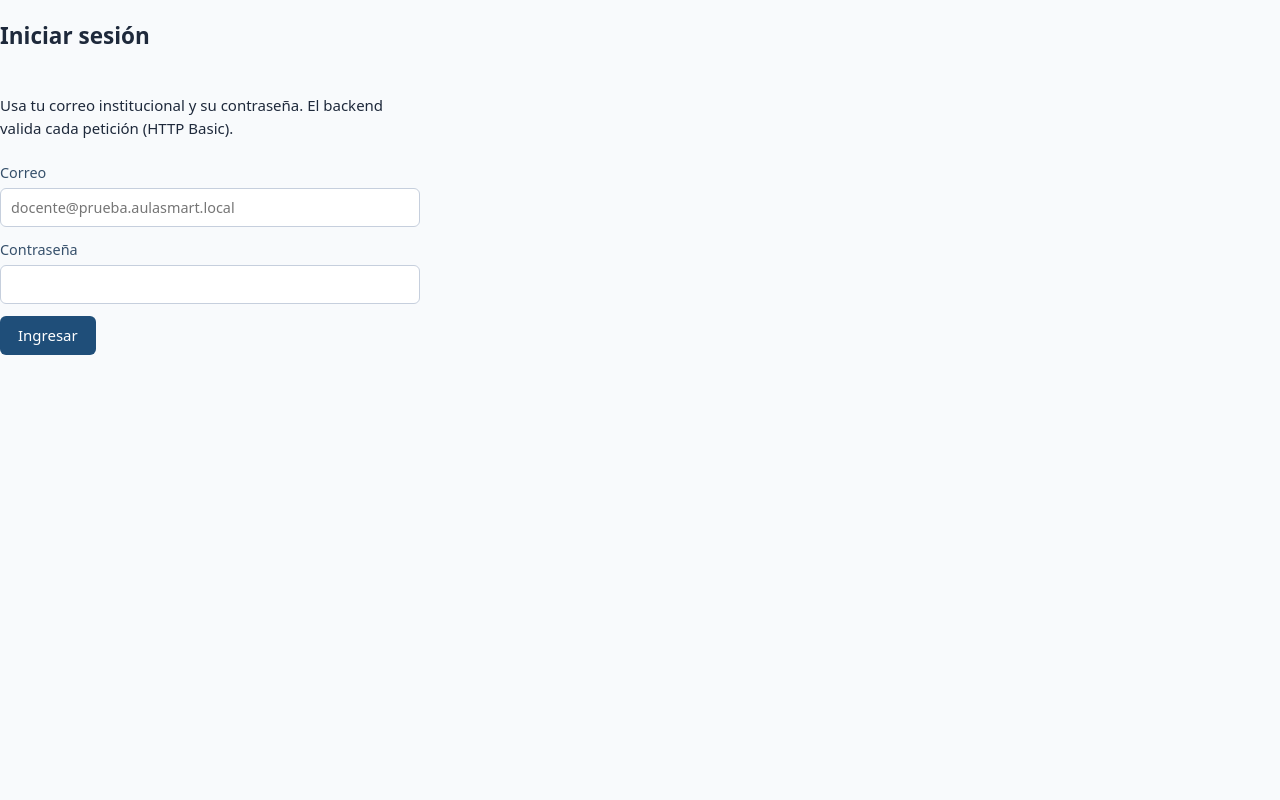
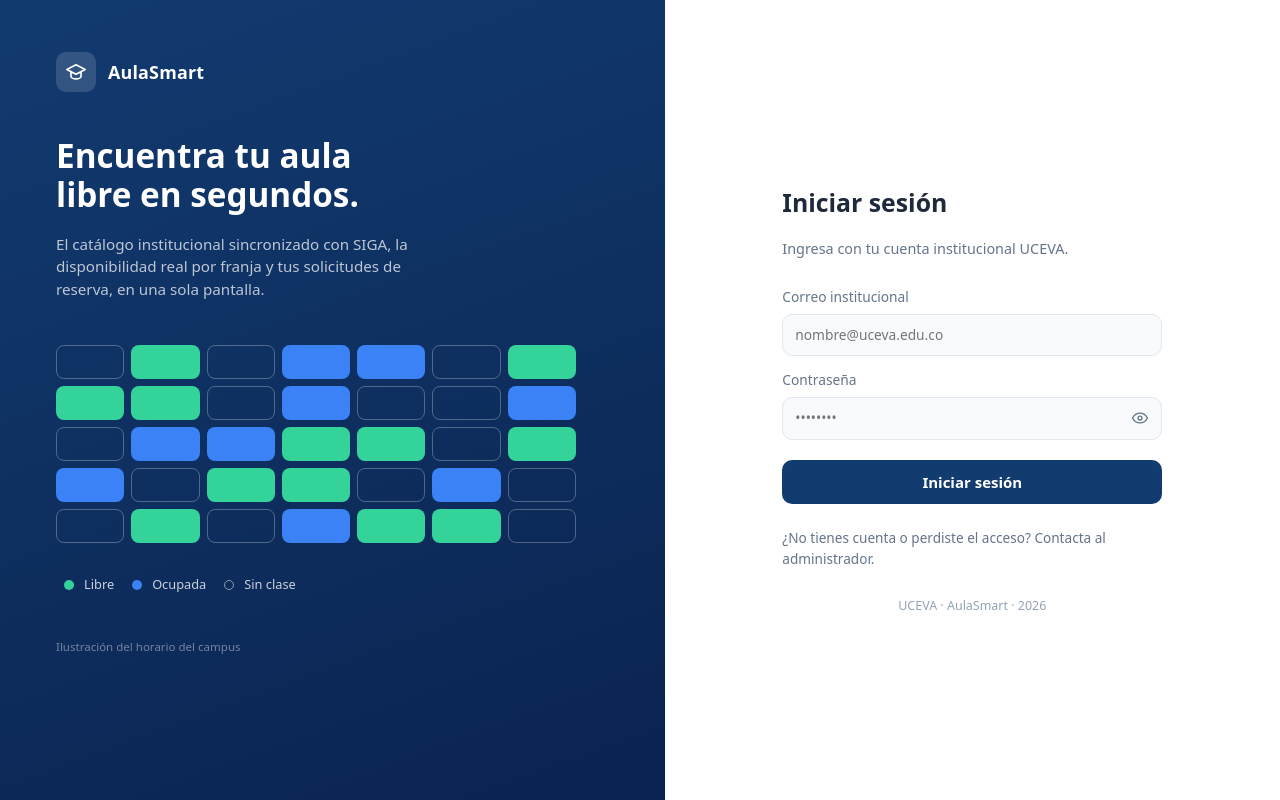
Before and after one commit to stevendz2002/aulasmart-backend, an Angular app in the folder aulasmart-frontend/: page /login in a window 1280 px wide. Built offline with nearby package versions, Linux system fonts and the light colour scheme.

Commit message:
feat(sesion): approved two-panel login (sign-in only; accounts created by the administrator)

```diff
--- /dev/null
+++ b/aulasmart-frontend/src/app/features/sesion/login-page.css
@@ -0,0 +1,272 @@
+/* Ingreso (diseño aprobado): dos paneles. El oscuro presenta la propuesta de
+   valor cuadrícula horaria decorativa (no son datos); el claro concentra el
+   formulario. Sin registro: las cuentas las crea el administrador. */
+
+.pantalla {
+  display: grid;
+  grid-template-columns: minmax(0, 1.08fr) minmax(0, 1fr);
+  min-height: 100vh;
+}
+
+/* ---------- Panel oscuro (marca + ilustración decorativa) ---------- */
+
+.panel-oscuro {
+  background: linear-gradient(160deg, #123B70 0%, #0A2350 100%);
+  color: #fff;
+  padding: 52px 56px 40px;
+  display: flex;
+  flex-direction: column;
+  gap: 18px;
+}
+
+.panel-oscuro .marca {
+  display: flex;
+  align-items: center;
+  gap: 12px;
+  margin-bottom: 26px;
+}
+
+.panel-oscuro .logotipo {
+  width: 40px;
+  height: 40px;
+  border-radius: 10px;
+  background: rgba(255, 255, 255, 0.14);
+  display: flex;
+  align-items: center;
+  justify-content: center;
+}
+
+.panel-oscuro .logotipo svg {
+  width: 22px;
+  height: 22px;
+}
+
+.panel-oscuro .nombre {
+  font-weight: 700;
+  font-size: 1.12rem;
+  letter-spacing: 0.01em;
+}
+
+.panel-oscuro h1 {
+  margin: 0;
+  font-size: clamp(1.7rem, 2.6vw, 2.3rem);
+  line-height: 1.18;
+  max-width: 17ch;
+}
+
+.panel-oscuro .propuesta {
+  margin: 0;
+  color: rgba(255, 255, 255, 0.72);
+  font-size: 0.95rem;
+  max-width: 44ch;
+}
+
+/* Cuadrícula horaria decorativa (7 bloques × 5 franjas). */
+.cuadricula {
+  margin: 26px 0 14px;
+  display: grid;
+  grid-template-columns: repeat(7, 1fr);
+  grid-auto-rows: 34px;
+  gap: 7px;
+  max-width: 520px;
+  align-self: stretch;
+}
+
+.celda {
+  border-radius: 8px;
+}
+
+.celda-libre {
+  background: #34D399;
+}
+
+.celda-ocupada {
+  background: #3B82F6;
+}
+
+.celda-vacia {
+  border: 1px solid rgba(255, 255, 255, 0.28);
+}
+
+.leyenda {
+  display: flex;
+  align-items: center;
+  gap: 10px;
+  flex-wrap: wrap;
+  font-size: 0.8rem;
+  color: rgba(255, 255, 255, 0.78);
+}
+
+.leyenda .punto {
+  width: 10px;
+  height: 10px;
+  border-radius: 50%;
+  display: inline-block;
+  margin-left: 8px;
+}
+
+.leyenda .punto.libre {
+  background: #34D399;
+}
+
+.leyenda .punto.ocupada {
+  background: #3B82F6;
+}
+
+.leyenda .punto.vacia {
+  border: 1px solid rgba(255, 255, 255, 0.5);
+  background: transparent;
+}
+
+.nota-ilustracion {
+  margin-top: 26px;
+  font-size: 0.72rem;
+  color: rgba(255, 255, 255, 0.42);
+}
+
+/* ---------- Panel claro (formulario) ---------- */
+
+.panel-formulario {
+  background: var(--color-surface);
+  display: flex;
+  flex-direction: column;
+  justify-content: center;
+  padding: 48px min(7vw, 96px);
+}
+
+.panel-formulario form {
+  width: 100%;
+  max-width: 380px;
+  margin: 0 auto;
+  display: flex;
+  flex-direction: column;
+  gap: 14px;
+}
+
+.panel-formulario h2 {
+  margin: 0 0 2px;
+  font-size: 1.55rem;
+  color: var(--color-text);
+}
+
+.panel-formulario .introduccion {
+  margin: 0 0 14px;
+  color: var(--color-text-secondary);
+  font-size: 0.9rem;
+}
+
+.panel-formulario label {
+  display: flex;
+  flex-direction: column;
+  gap: 6px;
+  font-size: 0.86rem;
+  color: var(--color-text-secondary);
+}
+
+.panel-formulario input {
+  padding: 10px 12px;
+  border: 1px solid var(--color-border);
+  border-radius: var(--radius-md);
+  font: inherit;
+  color: var(--color-text);
+  background: var(--color-background);
+  width: 100%;
+}
+
+.panel-formulario input:focus {
+  outline: 2px solid var(--color-primary-light);
+  border-color: var(--color-primary);
+}
+
+/* Contraseña con ojo (mostrar/ocultar). */
+.campo-clave {
+  position: relative;
+  display: flex;
+  align-items: center;
+}
+
+.campo-clave input {
+  padding-right: 42px;
+}
+
+.alternar-clave {
+  position: absolute;
+  right: 6px;
+  top: 50%;
+  transform: translateY(-50%);
+  border: 0;
+  background: transparent;
+  color: var(--color-text-secondary);
+  cursor: pointer;
+  width: 32px;
+  height: 32px;
+  border-radius: var(--radius-sm);
+  display: flex;
+  align-items: center;
+  justify-content: center;
+}
+
+.alternar-clave:hover {
+  background: var(--color-primary-light);
+  color: var(--color-primary-dark);
+}
+
+.alternar-clave svg {
+  width: 18px;
+  height: 18px;
+}
+
+.ingresar {
+  margin-top: 6px;
+  padding: 11px 16px;
+  border: 0;
+  border-radius: var(--radius-md);
+  background: var(--color-primary-dark);
+  color: #fff;
+  font: inherit;
+  font-weight: 600;
+  cursor: pointer;
+}
+
+.ingresar:hover {
+  background: #0D2F5C;
+}
+
+.ingresar:disabled {
+  opacity: 0.6;
+  cursor: wait;
+}
+
+.panel-formulario .estado {
+  margin: 0;
+  font-size: 0.85rem;
+  color: var(--color-text-secondary);
+}
+
+.panel-formulario .soporte {
+  margin: 10px 0 0;
+  color: var(--color-text-secondary);
+  font-size: 0.85rem;
+}
+
+.panel-formulario .pie {
+  margin-top: 28px;
+  text-align: center;
+  font-size: 0.78rem;
+  color: var(--color-muted);
+}
+
+@media (max-width: 900px) {
+  .pantalla {
+    grid-template-columns: 1fr;
+  }
+
+  .panel-oscuro {
+    display: none;
+  }
+
+  .panel-formulario {
+    min-height: 100vh;
+    padding: 40px 24px;
+  }
+}
--- a/aulasmart-frontend/src/app/features/sesion/login-page.ts
+++ b/aulasmart-frontend/src/app/features/sesion/login-page.ts
@@ -1,55 +1,144 @@
-import { Component, inject, signal } from '@angular/core';
-import { HttpClient, HttpErrorResponse } from '@angular/common/http';
+import { Component, ChangeDetectionStrategy, inject, signal } from '@angular/core';
+import { HttpErrorResponse } from '@angular/common/http';
 import { Router } from '@angular/router';
 
 import { AuthService } from '../../core/auth-service';
 
+type CeldaIlustrativa = 'libre' | 'ocupada' | 'vacia';
+
+/** Cuadrícula decorativa del panel oscuro: ilustración de marca, sin datos. */
+const CELDAS_ILUSTRATIVAS: CeldaIlustrativa[] = [
+  'vacia', 'libre', 'vacia', 'ocupada', 'ocupada', 'vacia', 'libre',
+  'libre', 'libre', 'vacia', 'ocupada', 'vacia', 'vacia', 'ocupada',
+  'vacia', 'ocupada', 'ocupada', 'libre', 'libre', 'vacia', 'libre',
+  'ocupada', 'vacia', 'libre', 'libre', 'vacia', 'ocupada', 'vacia',
+  'vacia', 'libre', 'vacia', 'ocupada', 'libre', 'libre', 'vacia'
+];
+
+/**
+ * Ingreso (diseño aprobado): panel oscuro con la propuesta de valor y una
+ * cuadrícula horaria decorativa (ilustración, no datos reales) y formulario
+ * de inicio de sesión. Solo inicia sesión: las cuentas las crea el
+ * administrador, por eso no hay registro ni recuperación aquí, solo la
+ * indicación de contactar al administrador.
+ */
 @Component({
   selector: 'app-login-page',
+  changeDetection: ChangeDetectionStrategy.OnPush,
+  styleUrl: './login-page.css',
   template: `
-    <section class="login">
+    <div class="pantalla">
+      <section class="panel-oscuro" aria-hidden="true">
+        <div class="marca">
+          <span class="logotipo">
+            <svg viewBox="0 0 24 24" fill="none" stroke="currentColor" stroke-width="1.8" stroke-linecap="round" stroke-linejoin="round">
+              <path d="M12 4 22 9.2l-10 5.2L2 9.2zM6.5 12v4.5c0 1.6 2.5 3 5.5 3s5.5-1.4 5.5-3V12" />
+            </svg>
+          </span>
+          <span class="nombre">AulaSmart</span>
+        </div>
+
+        <h1>Encuentra tu aula libre en segundos.</h1>
+        <p class="propuesta">
+          El catálogo institucional sincronizado con SIGA, la disponibilidad real
+          por franja y tus solicitudes de reserva, en una sola pantalla.
+        </p>
+
+        <div class="cuadricula">
+          @for (celda of celdas; track $index) {
+            <span class="celda {{ 'celda-' + celda }}"></span>
+          }
+        </div>
+
+        <div class="leyenda">
+          <span class="punto libre"></span>Libre
+          <span class="punto ocupada"></span>Ocupada
+          <span class="punto vacia"></span>Sin clase
+        </div>
+
+        <span class="nota-ilustracion">Ilustración del horario del campus</span>
+      </section>
+
+      <section class="panel-formulario">
+        <form (submit)="ingresar($event)">
           <h2>Iniciar sesión</h2>
-      <p>Usa tu correo institucional y su contraseña. El backend valida cada petición (HTTP Basic).</p>
-      <form (submit)="ingresar($event)">
+          <p class="introduccion">Ingresa con tu cuenta institucional UCEVA.</p>
+
           <label for="correo">
-          Correo
-          <input id="correo" type="email" required autocomplete="username" placeholder="docente@prueba.aulasmart.local" />
+            Correo institucional
+            <input id="correo" type="email" required autocomplete="username" placeholder="nombre@uceva.edu.co" />
           </label>
+
           <label for="clave">
             Contraseña
-          <input id="clave" type="password" required autocomplete="current-password" />
+            <span class="campo-clave">
+              <input
+                id="clave"
+                [type]="mostrandoClave() ? 'text' : 'password'"
+                required
+                autocomplete="current-password"
+                placeholder="••••••••"
+              />
+              <button
+                type="button"
+                class="alternar-clave"
+                (click)="alternarClave()"
+                [attr.aria-pressed]="mostrandoClave()"
+                [attr.aria-label]="mostrandoClave() ? 'Ocultar contraseña' : 'Mostrar contraseña'"
+              >
+                <svg viewBox="0 0 24 24" fill="none" stroke="currentColor" stroke-width="1.8" stroke-linecap="round" stroke-linejoin="round">
+                  @if (mostrandoClave()) {
+                    <path d="M2 12s3.6-6.5 10-6.5S22 12 22 12s-3.6 6.5-10 6.5S2 12 2 12z" />
+                    <circle cx="12" cy="12" r="2.6" />
+                    <path d="M4.5 4.5 19.5 19.5" />
+                  } @else {
+                    <path d="M2 12s3.6-6.5 10-6.5S22 12 22 12s-3.6 6.5-10 6.5S2 12 2 12z" />
+                    <circle cx="12" cy="12" r="2.6" />
+                  }
+                </svg>
+              </button>
+            </span>
           </label>
-        <button type="submit" [disabled]="cargando()">Ingresar</button>
-        @if (error()) {
-          <p class="error">{{ error() }}</p>
+
+          @if (cargando()) {
+            <p class="estado">Verificando credenciales…</p>
           }
+          <button type="submit" class="ingresar" [disabled]="cargando()">
+            {{ cargando() ? 'Ingresando…' : 'Iniciar sesión' }}
+          </button>
+
+          @if (error(); as mensaje) {
+            <p class="mensaje-error">{{ mensaje }}</p>
+          }
+
+          <p class="soporte">
+            ¿No tienes cuenta o perdiste el acceso? Contacta al administrador.
+          </p>
         </form>
+
+        <span class="pie">UCEVA · AulaSmart · 2026</span>
       </section>
-  `,
-  styles: `
-    .login { max-width: 420px; display: flex; flex-direction: column; gap: 8px; }
-    form { display: flex; flex-direction: column; gap: 12px; }
-    label { display: flex; flex-direction: column; gap: 4px; font-size: 0.9rem; color: #36506b; }
-    input { padding: 8px 10px; border: 1px solid #c6cfdd; border-radius: 6px; font: inherit; }
-    button { align-self: flex-start; padding: 8px 18px; border: 0; border-radius: 6px;
-             background: #1f4e79; color: #fff; font: inherit; cursor: pointer; }
-    button:disabled { opacity: 0.6; cursor: wait; }
-    .error { color: #b3261e; }
+    </div>
   `
 })
 export class LoginPage {
-  private readonly http = inject(HttpClient);
   private readonly router = inject(Router);
   private readonly authService = inject(AuthService);
 
+  protected readonly celdas = CELDAS_ILUSTRATIVAS;
   protected readonly cargando = signal(false);
   protected readonly error = signal<string | null>(null);
+  protected readonly mostrandoClave = signal(false);
+
+  protected alternarClave(): void {
+    this.mostrandoClave.update(activa => !activa);
+  }
 
   protected ingresar(evento: Event): void {
     evento.preventDefault();
     const formulario = evento.target as HTMLFormElement;
-    const correo = (formulario.querySelector<HTMLInputElement>('#correo') as HTMLInputElement).value;
-    const password = (formulario.querySelector<HTMLInputElement>('#clave') as HTMLInputElement).value;
+    const correo = formulario.querySelector<HTMLInputElement>('#correo')!.value.trim();
+    const password = formulario.querySelector<HTMLInputElement>('#clave')!.value;
 
     this.cargando.set(true);
     this.error.set(null);
```
Lines whose indentation alone changed are shown as unchanged.
